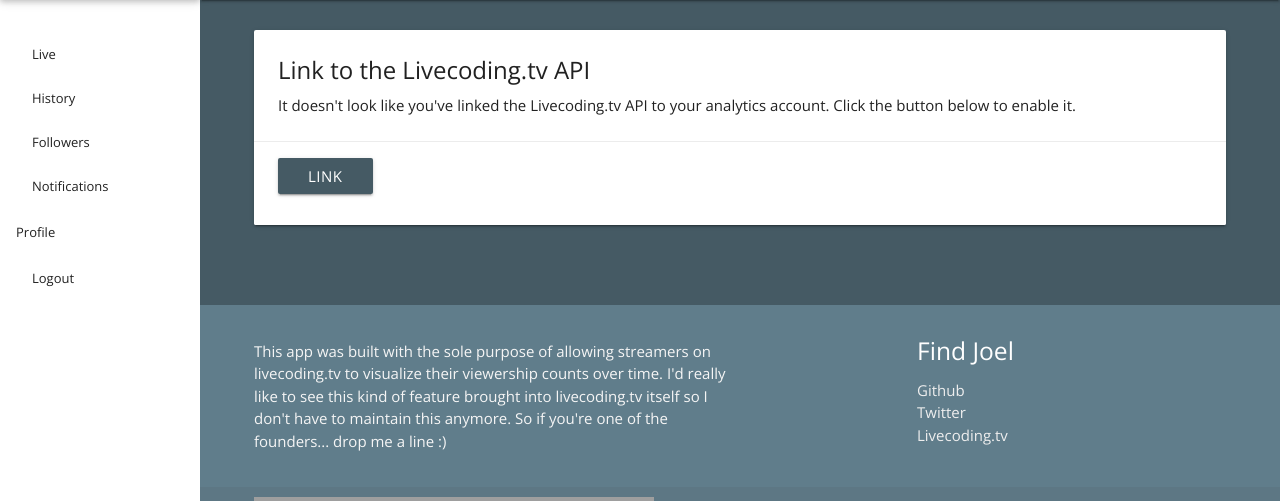
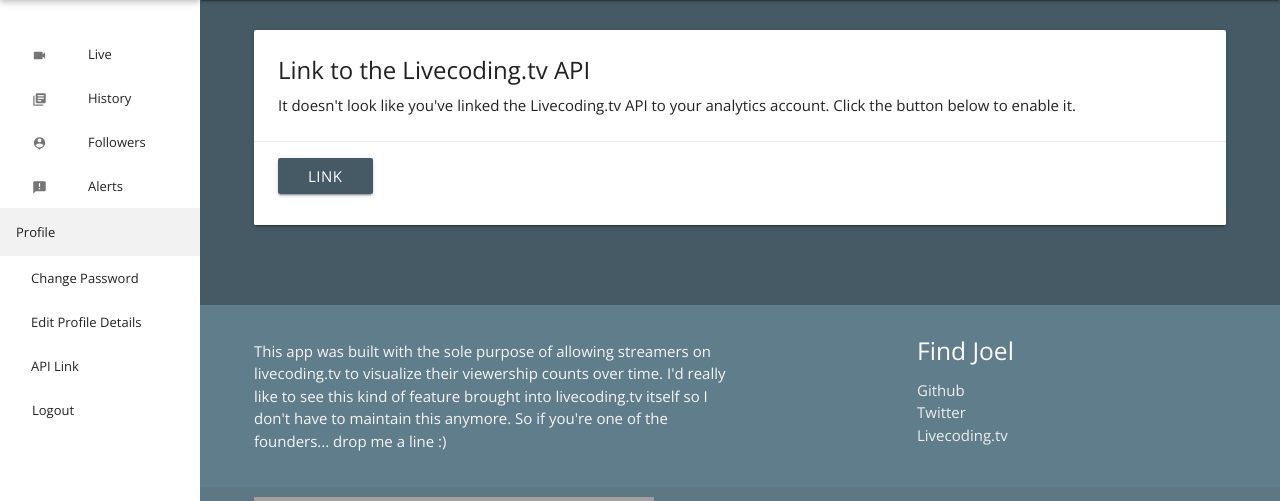
Before and after one commit to taddeimania/lctva, a Django app: a page that uses app/templates/dashboard.html in a window 1280 px wide. Shown: the part 64-565 px from the top of the page. Run offline with Django 3.2, Linux system fonts and the light colour scheme; some libraries are stand-ins or nearby versions; grey boxes are pictures that could not be loaded.

Commit message:
Sidebar styling

```diff
--- a/app/static/css/app.css
+++ b/app/static/css/app.css
@@ -1,7 +1,7 @@
 /* Palette generated by Material Palette - materialpalette.com/blue-grey/grey */
 
-.dark-primary-color    { background-color: #455A64; }
-.default-primary-color { background-color: #607D8B; }
+.dark-primary-color    { background-color: #455A64!important; }
+.default-primary-color { background-color: #607D8B!important; }
 .light-primary-color   { background: #CFD8DC; }
 .text-primary-color    { color: #FFFFFF; }
 .accent-color          { background: #9E9E9E; }
--- a/app/templates/app/userprofile_form.html
+++ b/app/templates/app/userprofile_form.html
@@ -1,4 +1,8 @@
 {% extends 'dashboard.html' %}
+
+{% block collapsible %}
+  <li class="bold"><a class="collapsible-header active waves-effect waves-black">Profile</a>
+{% endblock %}
 
 {% block content %}
 
--- a/app/templates/dashboard.html
+++ b/app/templates/dashboard.html
@@ -43,13 +43,15 @@
 {% block sidebar %}
   <ul id="nav-mobile" class="side-nav fixed " style="width: 200px; left: 0px;">
     <li class="logo"><a id="logo-container" href="/" class="brand-logo white-text"><i class="material-icons medium">insert_chart</i></a></li>
-      <li class="bold"><a href="{% url 'live_view' %}" class="waves-effect waves-black">Live</a></li>
-      <li class="bold"><a href="{% url 'history_list_view' %}" class="waves-effect waves-black">History</a></li>
-      <li class="bold"><a href="{% url 'history_followers_view' %}" class="waves-effect waves-black">Followers</a></li>
-      <li class="bold"><a href="{% url 'history_list_view' %}" class="waves-effect waves-black">Notifications</a></li>
+    <li class="bold"><a href="{% url 'live_view' %}" class="waves-effect waves-black"><i class="tiny material-icons">videocam</i> Live</a></li>
+    <li class="bold"><a href="{% url 'history_list_view' %}" class="waves-effect waves-black"><i class="tiny material-icons">library_books</i> History</a></li>
+    <li class="bold"><a href="{% url 'history_followers_view' %}" class="waves-effect waves-black"><i class="tiny material-icons">person_pin</i> Followers</a></li>
+    <li class="bold"><a href="{% url 'history_list_view' %}" class="waves-effect waves-black"><i class="tiny material-icons">announcement</i> Alerts <span class="new badge default-primary-color" id="alertSpan">4</span></a></li>
     <li class="no-padding">
       <ul class="collapsible collapsible-accordion">
+        {% block collapsible %}
         <li class="bold"><a class="collapsible-header waves-effect waves-black">Profile</a>
+        {% endblock %}
           <div class="collapsible-body" style="">
             <ul>
                 <li><a href="color.html">Change Password</a></li>
```
Lines whose indentation alone changed are shown as unchanged.
